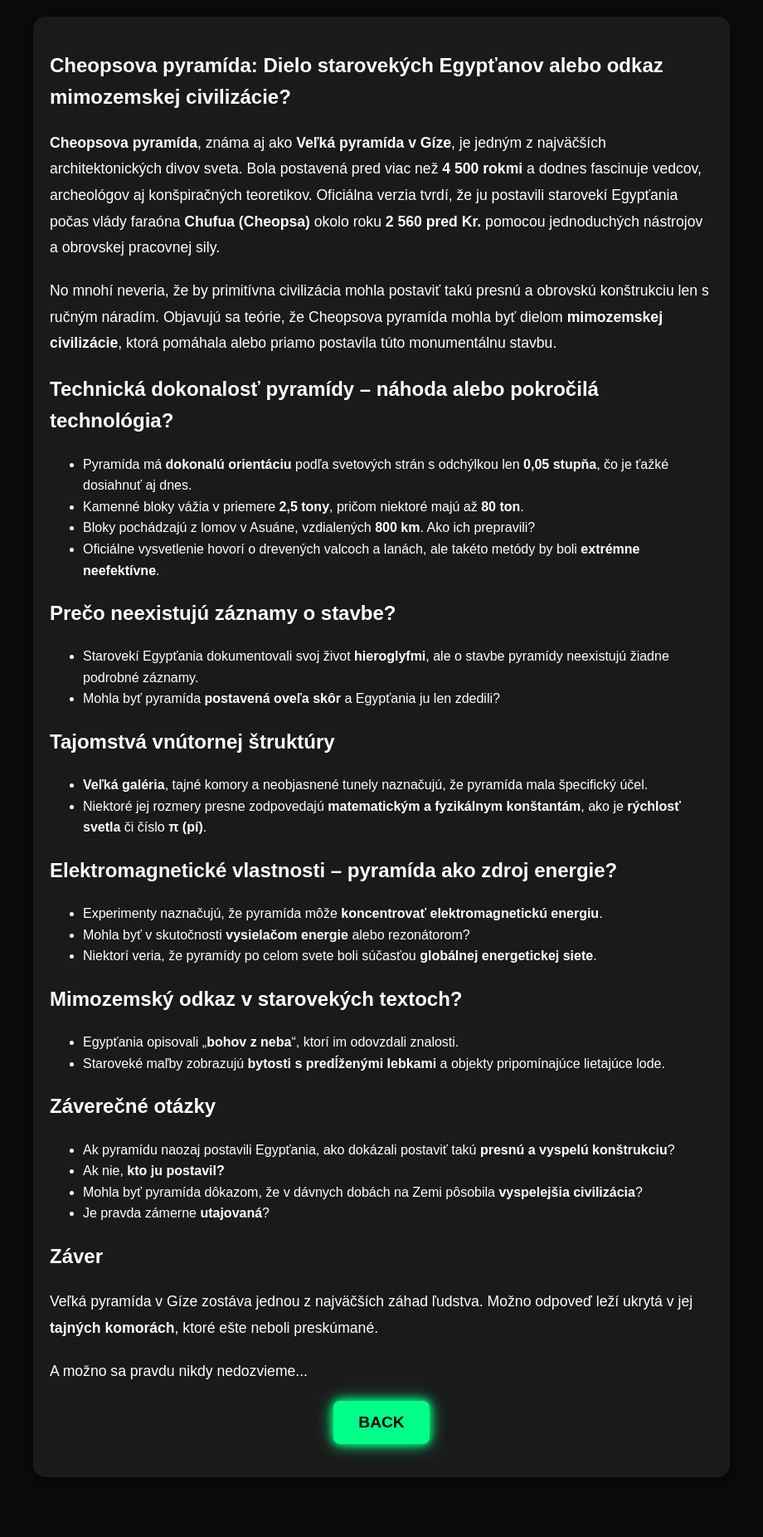
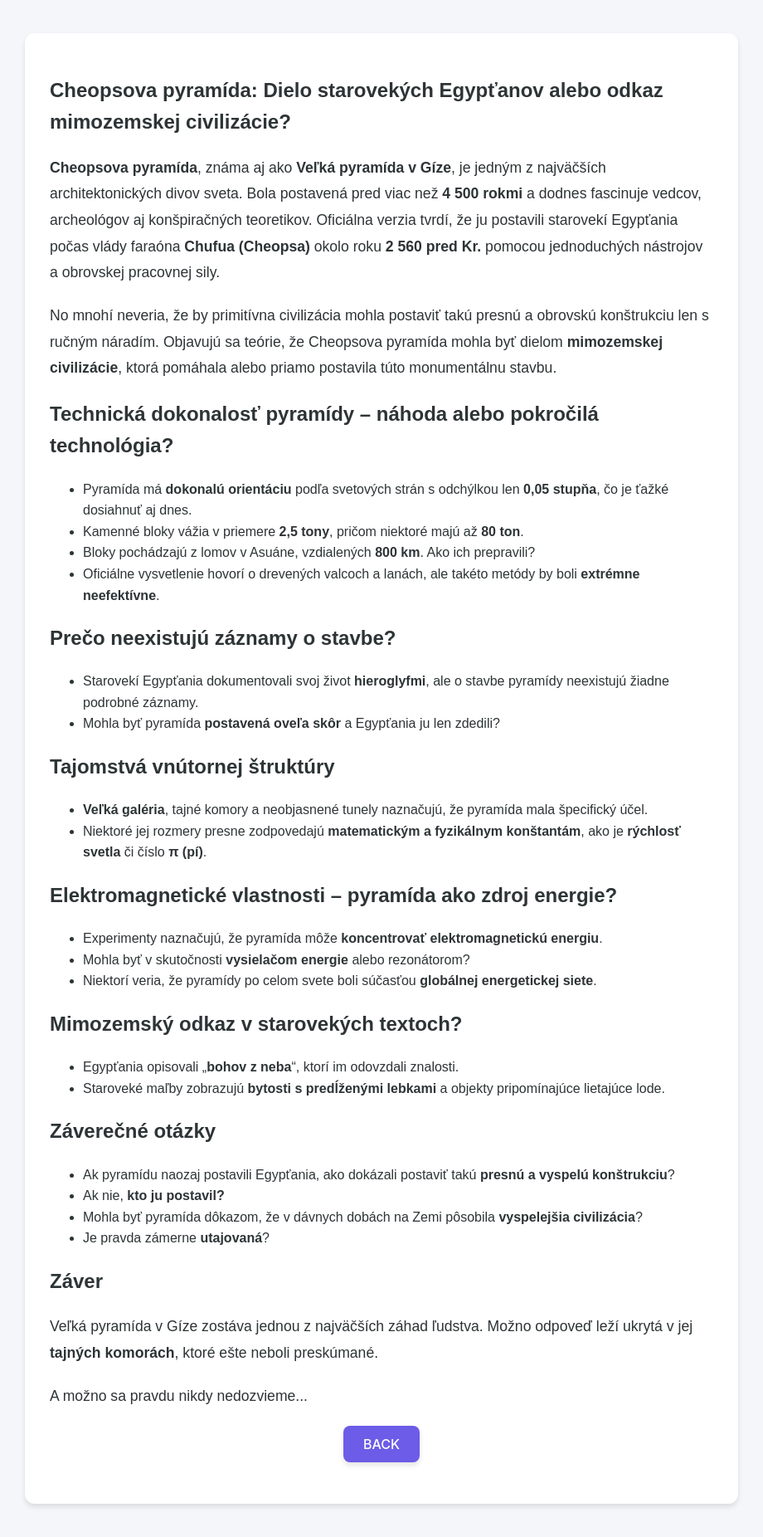
Before and after one commit to matusberes43/boban, a PHP site: page /cheops.html in a window 1280 px wide. Shown: the whole page at 83% size, without its empty margins (180-1100 px from the left). Run offline with PHP 8.4, Linux system fonts and the light colour scheme.

Commit message:
Update styles.css

```diff
--- a/styles.css
+++ b/styles.css
@@ -1,13 +1,13 @@
 /* Základné štýly */
 :root {
-    --primary-color: #00ff88; /* Neonová zelená */
-    --secondary-color: #ff0088; /* Neonová ružová */
-    --background-color: #0a0a0a; /* Tmavé pozadie */
-    --card-background: #1a1a1a; /* Pozadie pre karty */
-    --text-color: #ffffff; /* Biela farba textu */
-    --glow-effect: 0 0 10px var(--primary-color), 0 0 20px var(--primary-color);
-    --font-primary: 'Orbitron', sans-serif;
-    --font-secondary: 'Montserrat', sans-serif;
+    --primary-color: #6c5ce7; /* Moderná fialová */
+    --secondary-color: #00b894; /* Moderná zelená */
+    --background-color: #f5f6fa; /* Svetlé pozadie */
+    --card-background: #ffffff; /* Biele pozadie pre karty */
+    --text-color: #2d3436; /* Tmavý text */
+    --shadow: 0 4px 6px rgba(0, 0, 0, 0.1);
+    --font-primary: 'Inter', sans-serif;
+    --font-secondary: 'Poppins', sans-serif;
 }
 
 body, html {
@@ -71,48 +70,27 @@ body, html {
 
 button {
     background-color: var(--primary-color);
-    color: #000;
+    color: #ffffff;
     border: none;
-    padding: 15px 30px;
-    font-size: 1.2rem;
-    font-weight: bold;
+    padding: 12px 24px;
+    font-size: 1rem;
+    font-weight: 500;
     cursor: pointer;
     font-family: var(--font-primary);
-    text-transform: uppercase;
-    box-shadow: var(--glow-effect);
+    border-radius: 8px;
     transition: all 0.3s ease;
-    border-radius: 8px;
-    position: relative;
-    overflow: hidden;
-}
-
-button::before {
-    content: '';
-    position: absolute;
-    top: 50%;
-    left: 50%;
-    width: 300%;
-    height: 300%;
-    background: radial-gradient(circle, rgba(255, 255, 255, 0.3), transparent);
-    transform: translate(-50%, -50%) scale(0);
-    transition: transform 0.5s ease;
-    border-radius: 50%;
+    box-shadow: var(--shadow);
 }
 
 button:hover {
     background-color: var(--secondary-color);
-    box-shadow: 0 0 15px var(--secondary-color), 0 0 30px var(--secondary-color);
-    transform: scale(1.05);
-}
-
-button:hover::before {
-    transform: translate(-50%, -50%) scale(1);
+    transform: translateY(-3px);
+    box-shadow: 0 6px 12px rgba(0, 0, 0, 0.15);
 }
 
 button:active {
-    background-color: #cc0077;
-    box-shadow: 0 0 5px var(--secondary-color), 0 0 10px var(--secondary-color);
-    transform: scale(0.95);
+    transform: translateY(0);
+    box-shadow: var(--shadow);
 }
 
 /* Zoznam konšpiračných teórií */
@@ -166,7 +145,7 @@ button:active {
     justify-content: center;
     align-items: flex-start;
     min-height: 100vh;
-    padding: 20px;
+    padding: 40px 20px;
     box-sizing: border-box;
 }
 
@@ -174,9 +153,9 @@ button:active {
     max-width: 800px;
     width: 100%;
     background-color: var(--card-background);
-    padding: 20px;
-    border-radius: 15px;
-    box-shadow: 0 4px 8px rgba(0, 0, 0, 0.3);
+    padding: 30px;
+    border-radius: 12px;
+    box-shadow: var(--shadow);
     font-family: var(--font-secondary);
     color: var(--text-color);
 }
@@ -186,53 +165,52 @@ button:active {
     color: var(--primary-color);
     margin-bottom: 20px;
     text-align: center;
-    text-shadow: var(--glow-effect);
+    font-weight: 600;
 }
 
 #article-content p {
     font-size: 1.1rem;
     line-height: 1.8;
     margin-bottom: 20px;
+    color: var(--text-color);
 }
 
 #article-content button {
     background-color: var(--primary-color);
-    color: #000;
+    color: #ffffff;
     border: none;
-    padding: 15px 30px;
-    font-size: 1.2rem;
-    font-weight: bold;
+    padding: 12px 24px;
+    font-size: 1rem;
+    font-weight: 500;
     cursor: pointer;
     font-family: var(--font-primary);
-    text-transform: uppercase;
-    box-shadow: var(--glow-effect);
+    border-radius: 8px;
     transition: all 0.3s ease;
     display: block;
     margin: 20px auto;
-    border-radius: 8px;
+    box-shadow: var(--shadow);
 }
 
 #article-content button:hover {
     background-color: var(--secondary-color);
-    box-shadow: 0 0 15px var(--secondary-color), 0 0 30px var(--secondary-color);
-    transform: scale(1.05);
+    transform: translateY(-3px);
+    box-shadow: 0 6px 12px rgba(0, 0, 0, 0.15);
 }
 
 #article-content button:active {
-    background-color: #cc0077;
-    box-shadow: 0 0 5px var(--secondary-color), 0 0 10px var(--secondary-color);
-    transform: scale(0.95);
+    transform: translateY(0);
+    box-shadow: var(--shadow);
 }
 
 /* Responzívny dizajn */
 @media (max-width: 768px) {
     #loading-text {
-        font-size: 2.5rem;
+        font-size: 2rem;
     }
 
     button {
         padding: 10px 20px;
-        font-size: 1rem;
+        font-size: 0.9rem;
     }
 
     #conspiracy-list {
```
Also changed, not shown: other parts of styles.css (+19 -19 lines).
